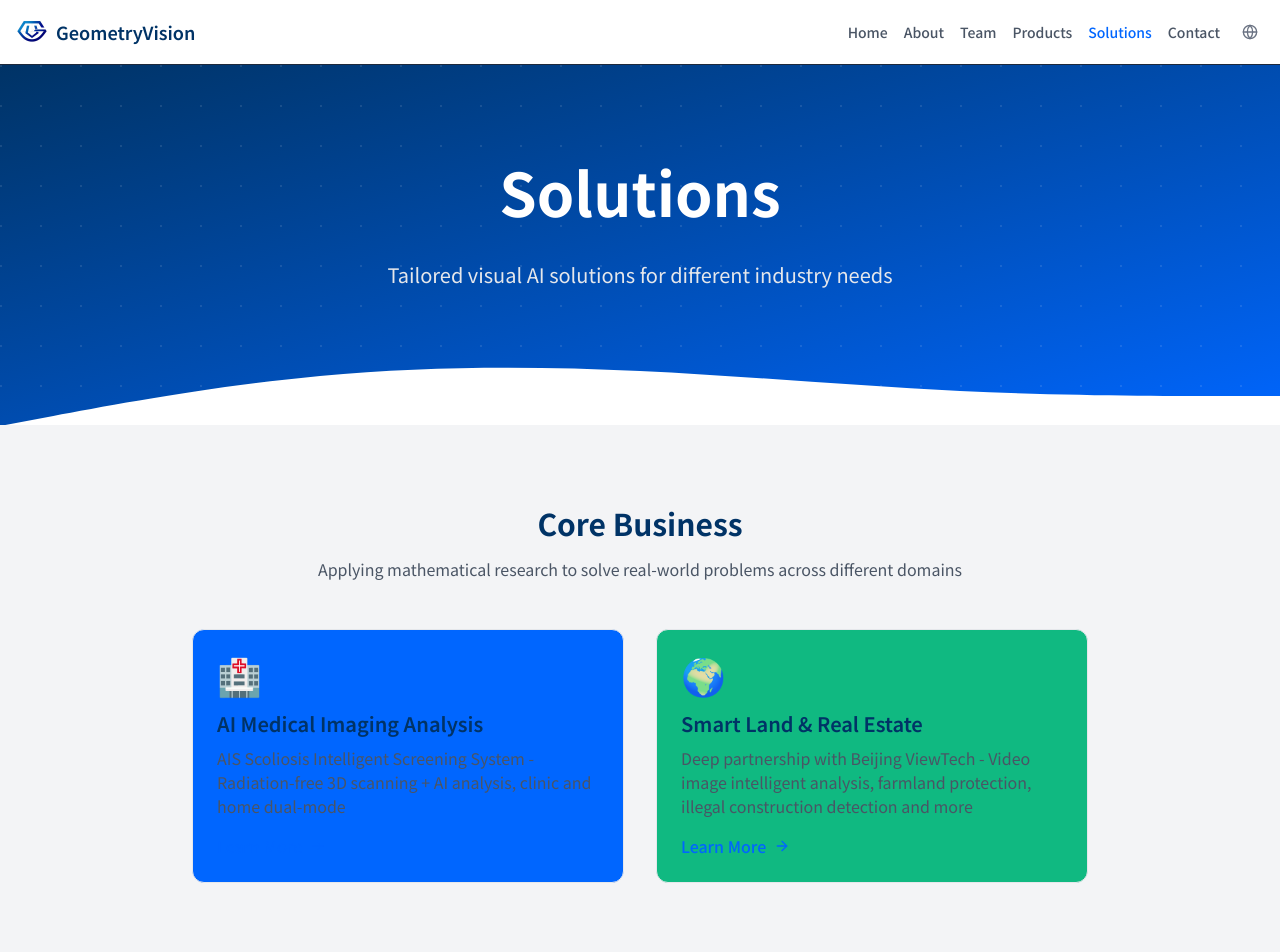
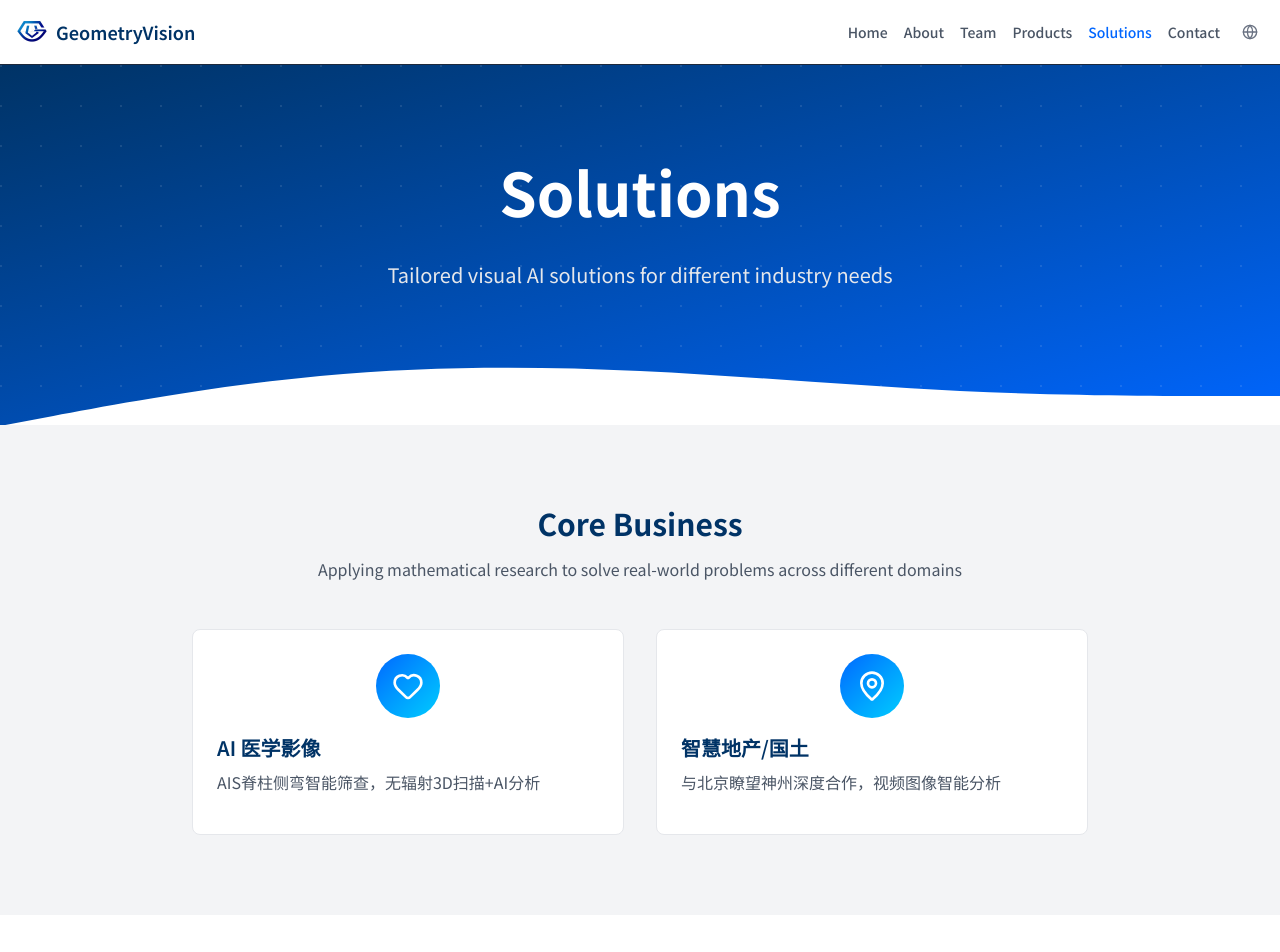
Before and after one commit to ChanceAroundYou/geometryvision-website, a Next.js app: page /en/solutions in a window 1280 px wide. Shown: the top 952 px of the page. Built offline with nearby package versions, Linux system fonts and the light colour scheme.

Commit message:
fix: 恢复solutions页面

```diff
--- a/src/app/[locale]/solutions/page.tsx
+++ b/src/app/[locale]/solutions/page.tsx
@@ -1,10 +1,9 @@
 import type { Metadata } from "next";
 import { getTranslations } from "next-intl/server";
 import Link from "next/link";
-import { Factory, Hospital, Building2, ShoppingCart, Car, Cpu, TrendingUp, Shield, Brain } from "lucide-react";
+import { Factory, Hospital, Building2, ShoppingCart, Car, Cpu, TrendingUp, Shield, Brain, Heart, MapPin } from "lucide-react";
 import { Hero } from "@/components/Hero";
 import { Section, SectionHeader, Card, CTASection, IconBadge } from "@/components/ui";
-import { ProjectCard } from "@/components/ProjectCard";
 
 export const metadata: Metadata = {
   title: "Solutions - GeometryVision",
@@ -55,19 +54,26 @@ const solutions = [
   },
 ];
 
-const advantages = [
+const coreBusinessItems = [
   {
-    key: "academic",
+    icon: Heart,
+    title: "AI 医学影像",
+    description: "AIS脊柱侧弯智能筛查，无辐射3D扫描+AI分析",
+    href: "/projects/ais",
   },
   {
-    key: "crossdisciplinary",
+    icon: MapPin,
+    title: "智慧地产/国土",
+    description: "与北京瞭望神州深度合作，视频图像智能分析",
+    href: "/projects/smart-land",
   },
-  {
-    key: "clinical",
-  },
-  {
-    key: "industry",
-  },
+];
+
+const advantages = [
+  { key: "academic" },
+  { key: "crossdisciplinary" },
+  { key: "clinical" },
+  { key: "industry" },
 ];
 
 const technologies = [
@@ -91,28 +97,9 @@ export default async function SolutionsPage({
 }) {
   const locale = (await params)?.locale ?? "zh-cn";
   const t = await getTranslations({ locale });
-  const tCommon = await getTranslations({ locale: locale, namespace: "Common" });
 
   // 辅助函数：获取带 locale 前缀的路径
   const getLocalizedHref = (path: string) => `/${locale}${path}`;
-
-  // 核心业务数据 - 使用 ProjectCard 展示
-  const coreBusinessProjects = [
-    {
-      title: t("Solutions.coreBusiness.aiMedical.title"),
-      description: t("Solutions.coreBusiness.aiMedical.description"),
-      icon: "🏥",
-      href: getLocalizedHref("/projects/ais"),
-      backgroundColor: "#0066FF", // 蓝色
-    },
-    {
-      title: t("Solutions.coreBusiness.smartLand.title"),
-      description: t("Solutions.coreBusiness.smartLand.description"),
-      icon: "🌍",
-      href: getLocalizedHref("/projects/smart-land"),
-      backgroundColor: "#10B981", // 绿色
-    },
-  ];
 
   return (
     <>
@@ -121,7 +108,7 @@ export default async function SolutionsPage({
         description={t("Solutions.description")}
       />
 
-      {/* Core Business Section - 使用 ProjectCard 展示 */}
+      {/* Core Business Section */}
       <Section background="gray">
         <SectionHeader
           title={t("Solutions.coreBusiness.title")}
@@ -129,16 +116,16 @@ export default async function SolutionsPage({
         />
 
         <div className="grid grid-cols-1 md:grid-cols-2 gap-8 max-w-4xl mx-auto">
-          {coreBusinessProjects.map((project) => (
-            <ProjectCard
-              key={project.href}
-              title={project.title}
-              description={project.description}
-              icon={project.icon}
-              href={project.href}
-              learnMore={tCommon("learnMore")}
-              backgroundColor={project.backgroundColor}
-            />
+          {coreBusinessItems.map((item, index) => (
+            <Link key={index} href={getLocalizedHref(item.href)}>
+              <Card bordered hover className="h-full">
+                <IconBadge icon={item.icon} />
+                <h3 className="text-xl font-semibold text-[#003366] mb-2">
+                  {item.title}
+                </h3>
+                <p className="text-gray-600 mb-4">{item.description}</p>
+              </Card>
+            </Link>
           ))}
         </div>
       </Section>
--- a/src/components/ProjectsSection.tsx
+++ b/src/components/ProjectsSection.tsx
@@ -10,9 +10,10 @@ const getLocalizedHref = (locale: string, path: string) => {
 
 interface ProjectsSectionProps {
   locale: string;
+  background?: "white" | "gray";
 }
 
-export function ProjectsSection({ locale }: ProjectsSectionProps) {
+export function ProjectsSection({ locale, background = "gray" }: ProjectsSectionProps) {
   const t = useTranslations("Home.projects");
   const tCommon = useTranslations("Common");
 
@@ -32,7 +33,7 @@ export function ProjectsSection({ locale }: ProjectsSectionProps) {
   ];
 
   return (
-    <Section background="gray">
+    <Section background={background}>
       <SectionHeader title={t("title")} description={t("description")} />
 
       <div className="grid grid-cols-1 md:grid-cols-2 gap-8 max-w-4xl mx-auto">
--- a/src/messages/zh-cn.json
+++ b/src/messages/zh-cn.json
@@ -248,6 +248,71 @@
   "Solutions": {
     "title": "解决方案",
     "description": "针对不同行业需求，提供定制化的视觉AI解决方案",
+    "coreBusiness": {
+      "title": "核心业务",
+      "description": "将数学研究成果应用于不同领域，解决实际问题",
+      "aiMedical": {
+        "title": "AI 医学影像分析",
+        "description": "AIS脊柱侧弯智能筛查系统，无辐射3D扫描+AI分析，诊所端+家庭端双模式",
+        "features": {
+          "title": "核心功能",
+          "items": "无辐射3D扫描,AI智能分析,诊所+家庭双模式,精准筛查"
+        }
+      },
+      "smartLand": {
+        "title": "智慧地产/国土",
+        "description": "与北京瞭望神州深度合作，视频图像智能分析，耕地保护、违建检测等应用场景",
+        "features": {
+          "title": "应用场景",
+          "items": "耕地保护,违建检测,智能监控,数据分析"
+        }
+      }
+    },
+    "advantages": {
+      "title": "技术优势",
+      "items": {
+        "academic": {
+          "title": "学术背景深厚",
+          "description": "核心团队来自 CUHK 数学系"
+        },
+        "crossdisciplinary": {
+          "title": "跨学科融合",
+          "description": "数学 + 医学 + AI"
+        },
+        "clinical": {
+          "title": "临床验证",
+          "description": "与威尔斯亲王医院等机构合作"
+        },
+        "industry": {
+          "title": "产业落地",
+          "description": "已实现项目落地应用"
+        }
+      }
+    },
+    "tech": {
+      "title": "核心技术",
+      "description": "基于深厚的数学积累，打造领先的视觉 AI 技术",
+      "geometric": {
+        "title": "几何深度学习",
+        "description": "创新性将几何深度学习应用于视觉理解"
+      },
+      "conformal": {
+        "title": "拟共形映射",
+        "description": "利用数学理论实现高精度图像配准"
+      },
+      "pde": {
+        "title": "PDE 求解",
+        "description": "偏微分方程数值方法实现图像重建"
+      },
+      "deeplearning": {
+        "title": "深度学习优化",
+        "description": "针对医学影像的专用神经网络架构"
+      }
+    },
+    "industrySolutions": {
+      "title": "行业解决方案",
+      "description": "针对不同行业的定制化解决方案"
+    },
     "process": {
       "title": "合作流程",
       "description": "我们为您提供一站式解决方案",
@@ -514,7 +579,16 @@
     "title": "几何视界 GeometryVision - 用数学的力量，开启视觉智能的新视界",
     "description": "源自香港中文大学数学系的科技创业公司，将几何分析与拟共形映射等数学研究成果应用于视觉AI领域",
     "keywords": "视觉AI,几何分析,拟共形映射,深度学习,香港中文大学,人工智能",
-    "brand": "几何视界"
+    "brand": "几何视界",
+    "titleHome": "首页",
+    "titleAbout": "关于",
+    "titleTeam": "团队",
+    "titleProducts": "产品",
+    "titleSolutions": "解决方案",
+    "titleContact": "联系",
+    "titleProjects": "项目",
+    "titleAIS": "AIS - 智能脊柱侧弯筛查",
+    "titleSmartLand": "智慧土地"
   },
   "NotFound": {
     "title": "页面未找到",
```
